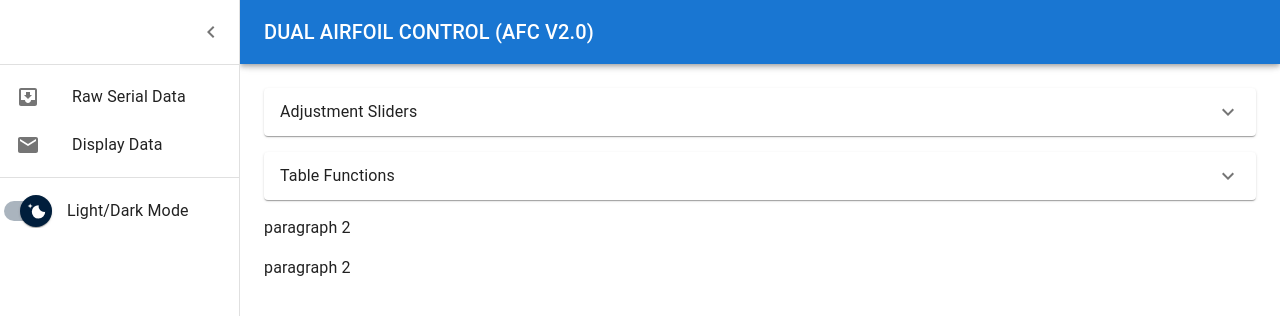
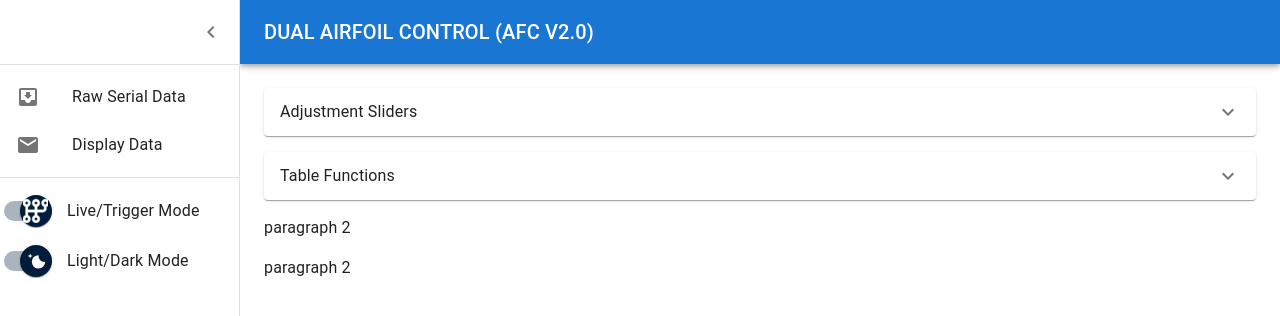
Before and after one commit to c3charvat/web_ui, a React (Create React App) app: page / in a window 1280 px wide. Both pictures are taken after a click on the button "open drawer". Shown: the top 316 px of the page. Built offline with nearby package versions, Linux system fonts and the light colour scheme.

Commit message:
Add_live_mode_switch

```diff
--- a/src/UIComponents/Drawer.tsx
+++ b/src/UIComponents/Drawer.tsx
@@ -19,7 +19,11 @@ import ListItemText from '@mui/material/ListItemText';
 import InboxIcon from '@mui/icons-material/MoveToInbox';
 import MailIcon from '@mui/icons-material/Mail';
 import LightDarkSwitch from './LightDarkSwitch';
+import StyledSwitch from './RegularSwitch';
 import MainContent from '../MainContent';
+import { FormGroup,FormControlLabel,Switch } from '@mui/material';
+
+
 const drawerWidth = 240;
 
 const Main = styled('main', { shouldForwardProp: (prop) => prop !== 'open' })<{
@@ -122,7 +126,7 @@ export default function DrawerLeft() {
         </DrawerHeader>
         <Divider />
         <List>
-          {['Raw Serial Data','Display Data'].map((text, index) => (
+          {['Raw Serial Data', 'Display Data'].map((text, index) => (
             <ListItem key={text} disablePadding>
               <ListItemButton>
                 <ListItemIcon>
@@ -135,9 +139,12 @@ export default function DrawerLeft() {
         </List>
         <Divider />
         <List>
-            <ListItem disablePadding>
-              <LightDarkSwitch></LightDarkSwitch>
-            </ListItem>
+          <ListItem disablePadding>
+            <StyledSwitch label="Live/Trigger Mode"></StyledSwitch>
+          </ListItem>
+          <ListItem disablePadding>
+            <LightDarkSwitch></LightDarkSwitch>
+          </ListItem>
         </List>
       </Drawer>
       <Main open={open}>
```
